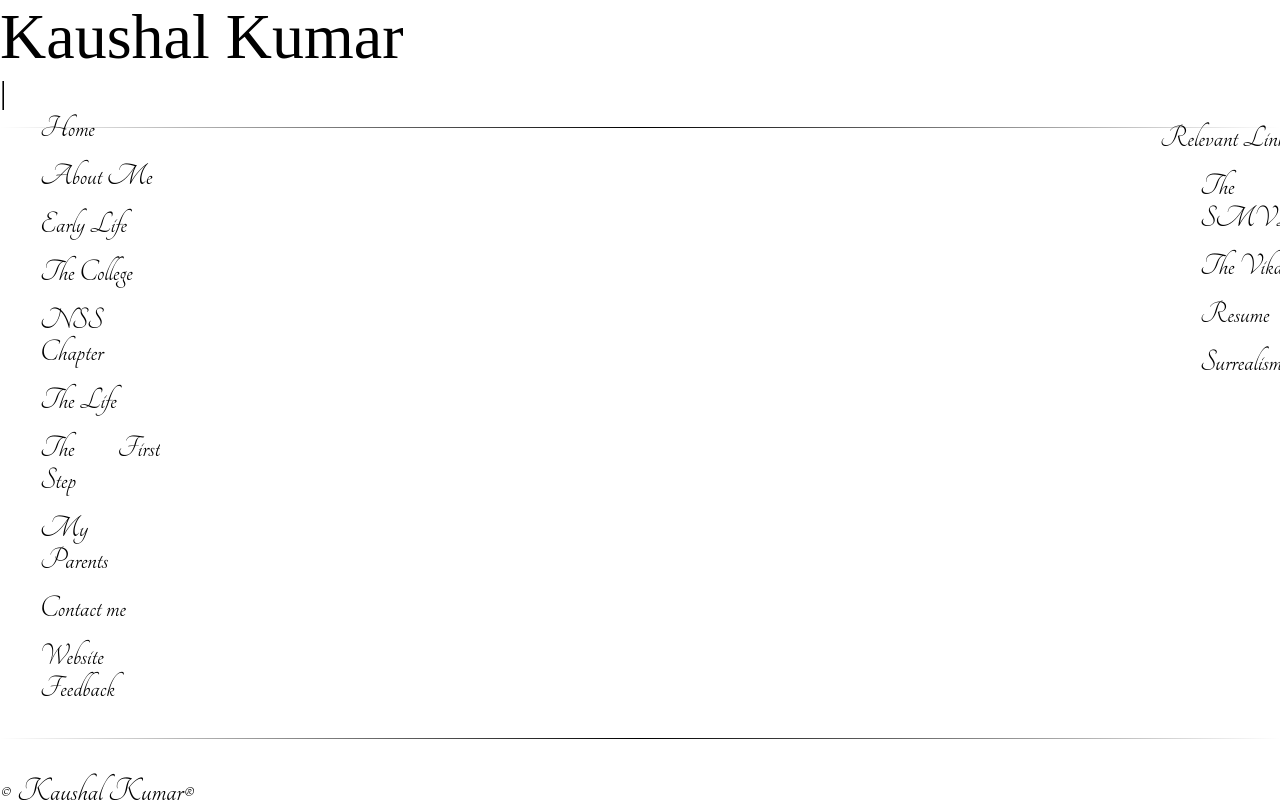
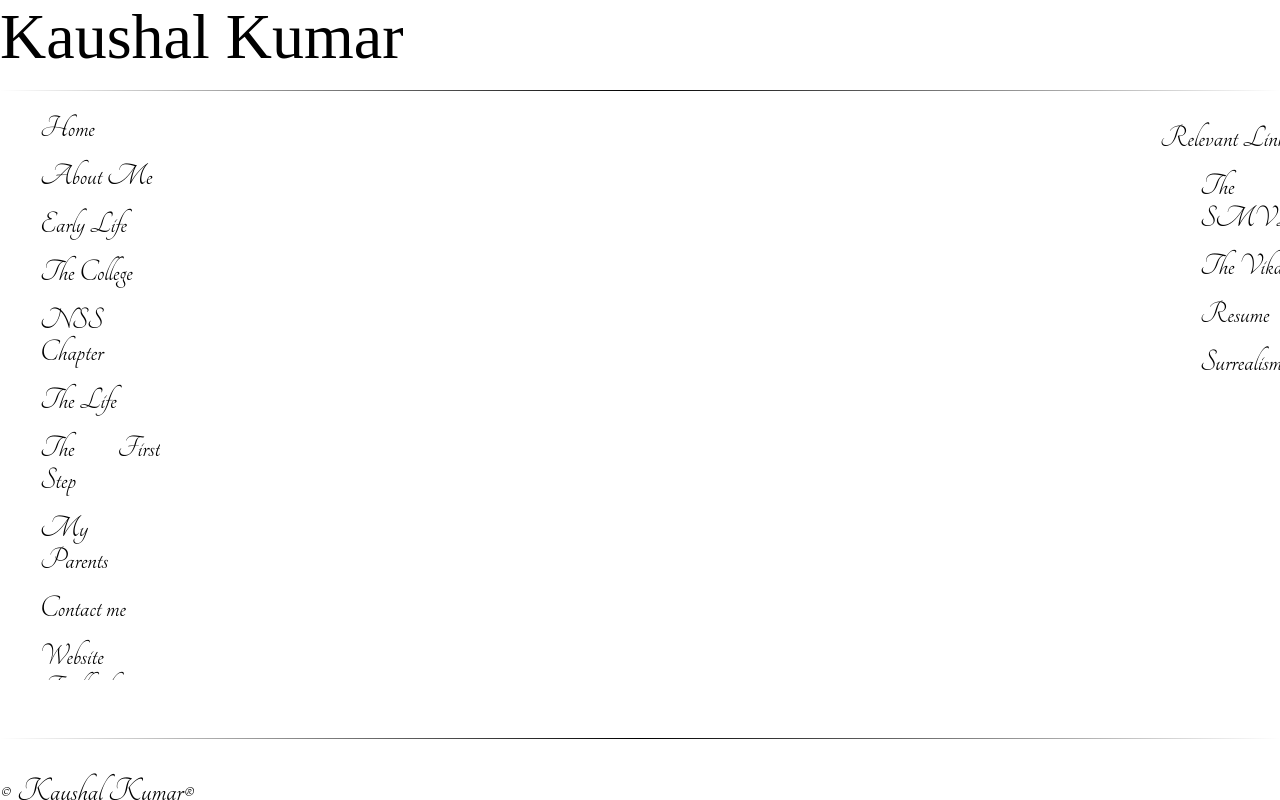
Before and after one commit to unixia/unixia.github.io, a plain HTML site: page index.html in a window 1280 px wide. Drawn offline with nearby package versions, Linux system fonts and the light colour scheme; a web font is replaced by a local one.

Commit message:
Update index.html

```diff
--- a/index.html
+++ b/index.html
@@ -11,7 +11,7 @@
 	<script src="https://ajax.googleapis.com/ajax/libs/jquery/3.1.1/jquery.min.js"></script>
 	<script src="https://code.jquery.com/jquery-1.12.4.js"></script>
 	<script src="https://code.jquery.com/ui/1.12.1/jquery-ui.js"></script>
-	<script src="test/typed.js"></script>
+	<script src="js/typed.js"></script>
 	<script type="text/javascript">
 		$(function(){
 			$('.theclass > li a').click(function(){
@@ -94,7 +94,7 @@
 			overflow: hidden;
 			display: flex;
 			width: 100%;
-			height: 80%;
+			height: 75%;
 			position: fixed;
 			top: 10%;
 			flex: 0 0 0%;
@@ -122,7 +122,7 @@
 			font-size: 2.2em;
 			flex-shrink: 0;
 			width: 100%;
-			height: 10%;
+			height: 15%;
 			position: fixed;
 			top: 90%;
 		}
```
